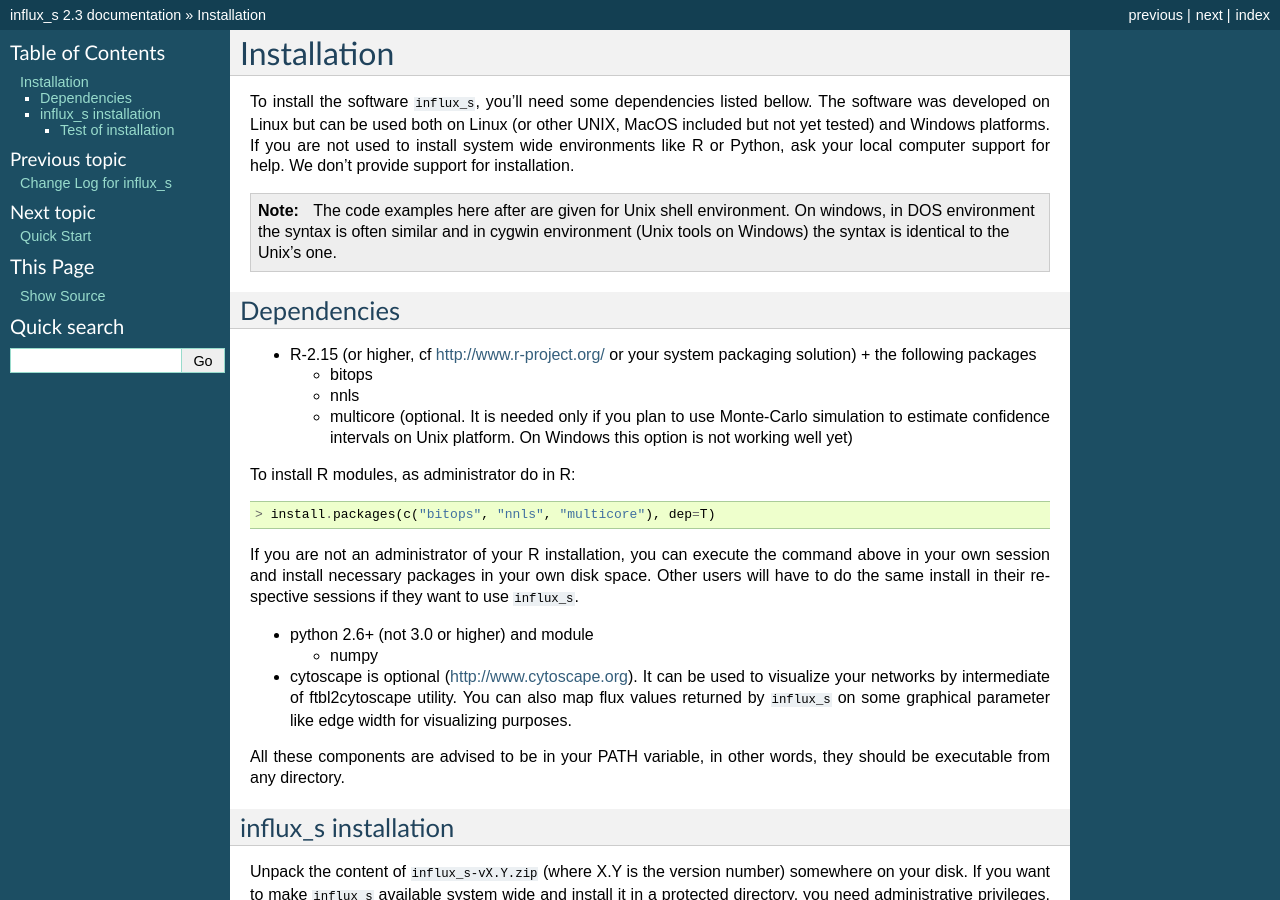
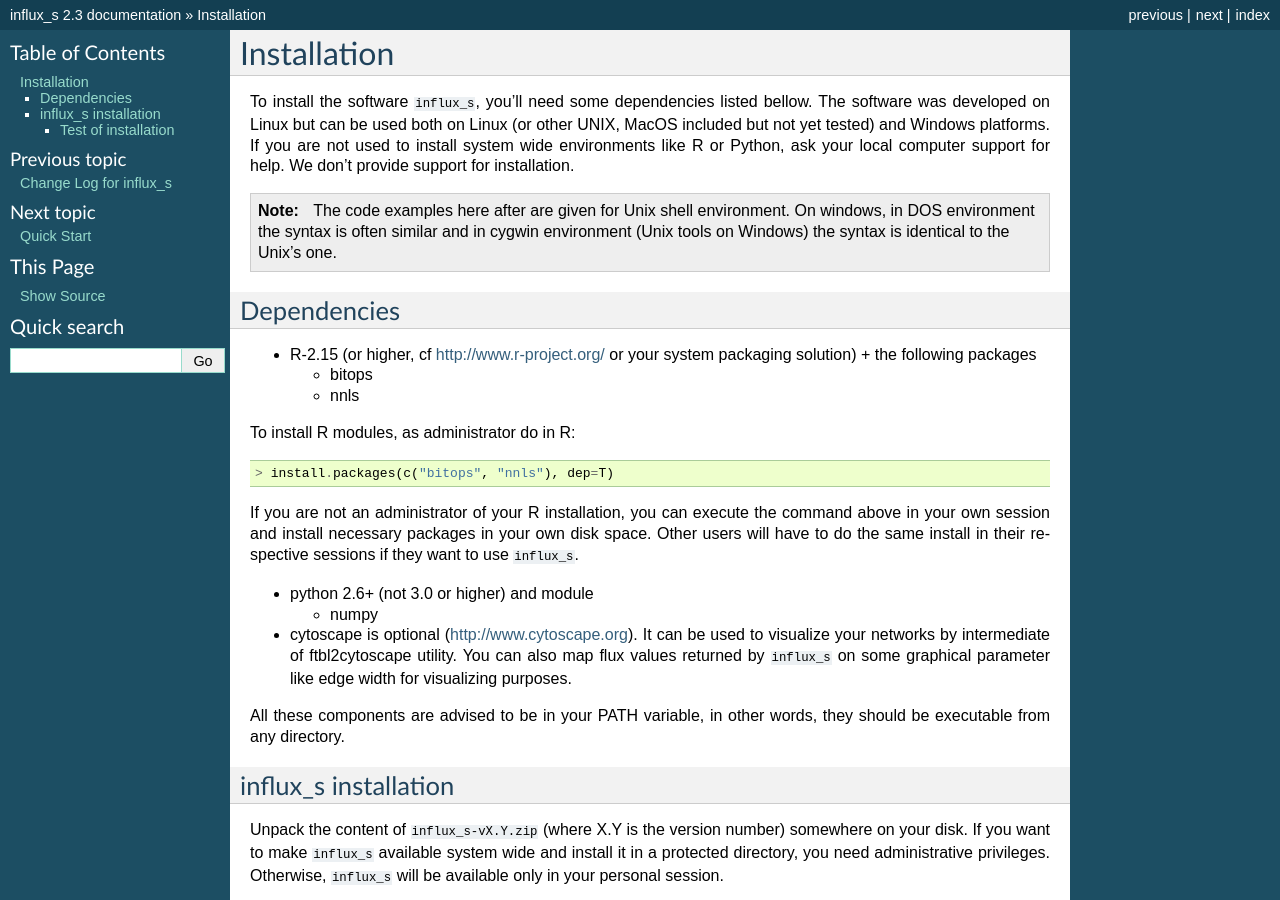
Before and after one commit to sgsokol/influx, a Sphinx documentation site: the page built from doc/install.rst, in a window 1280 px wide and 900 px high. Built offline with Sphinx 7.4.7, drawn with Linux system fonts in a browser that asks for light colours.

Commit message:
multicore is removed from installation; minor form fix;

```diff
--- a/doc/install.rst
+++ b/doc/install.rst
@@ -27,13 +27,10 @@ Dependencies
 
   + bitops
   + nnls
-  + multicore (optional. It is needed only if you plan to use Monte-Carlo
-    simulation to estimate confidence intervals on Unix platform.
-    On Windows this option is not working well yet)
 
 To install R modules, as administrator do in R::
 
- > install.packages(c("bitops", "nnls", "multicore"), dep=T)
+ > install.packages(c("bitops", "nnls"), dep=T)
 
 If you are not an administrator of your R installation, you can execute the command above in your own session and install necessary packages in your own disk space. Other users will have to do the same install in their respective sessions if they want to use ``influx_s``.
 
@@ -79,9 +76,9 @@ $ ln -s /path/to/dir/of/influx_s/influx_s.py .
 
 assuming that ``/usr/local/bin`` is already in the PATH.
 
-**********
+********************
 Test of installation
-**********
+********************
 Open a shell window and set your current directory
 to the ``<influx_s_install_dir>/test``.
 To run ``influx_s`` you can type ::
```
